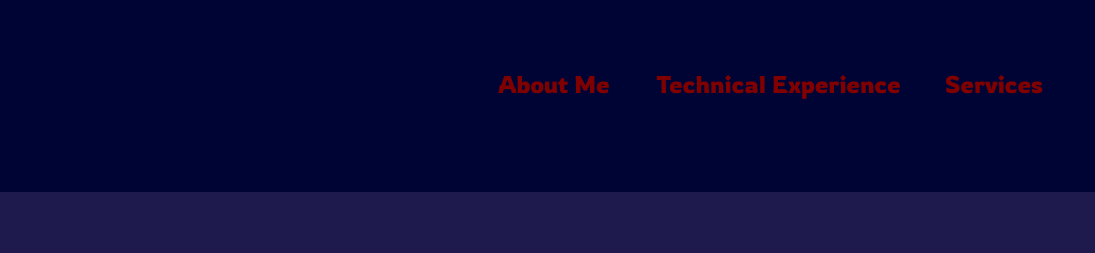
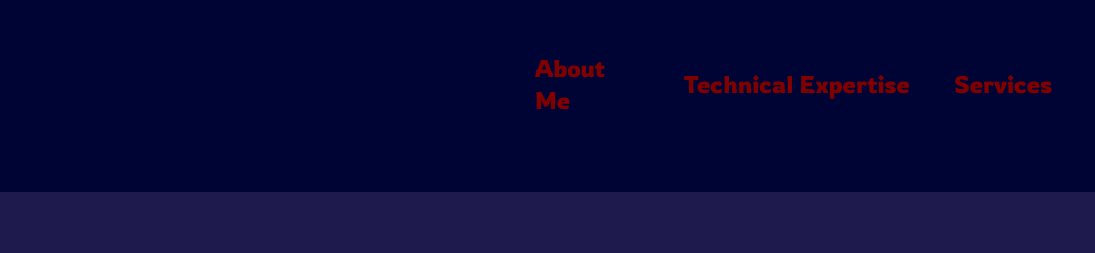
Before and after one commit to ericmanike/Web1, a website: page public/index.html in a window 1280 px wide. Shown: the top 253 px of the page, 185-1280 px from the left. Drawn offline with Linux system fonts and the light colour scheme; a web font is replaced by a local one.

Commit message:
Update index.html

```diff
--- a/public/index.html
+++ b/public/index.html
@@ -37,7 +37,7 @@ md:gap-7
 max-md:hidden">
 
     <a  href="#aboutme" class="p-2 hover:bg-[#FFFDD0] rounded-2xl">About Me</a>
-    <a href="#techxpo" class="my-7 p-2 hover:bg-[#FFFDD0] rounded-2xl">Technical Experience</a>
+    <a href="#techxpo" class="my-7 p-2 hover:bg-[#FFFDD0] rounded-2xl">Technical Expertise</a>
     <a href="#services" class="p-2 hover:bg-[#FFFDD0] rounded-2xl">Services</a>
 
 </nav>
```
